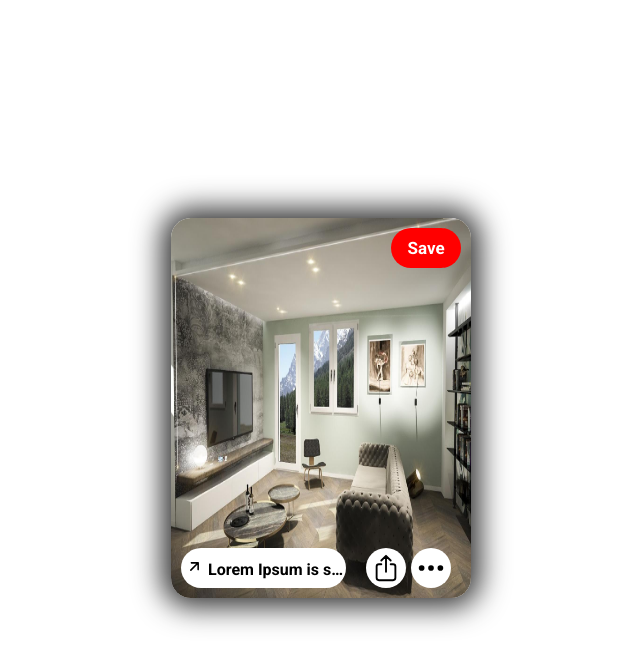
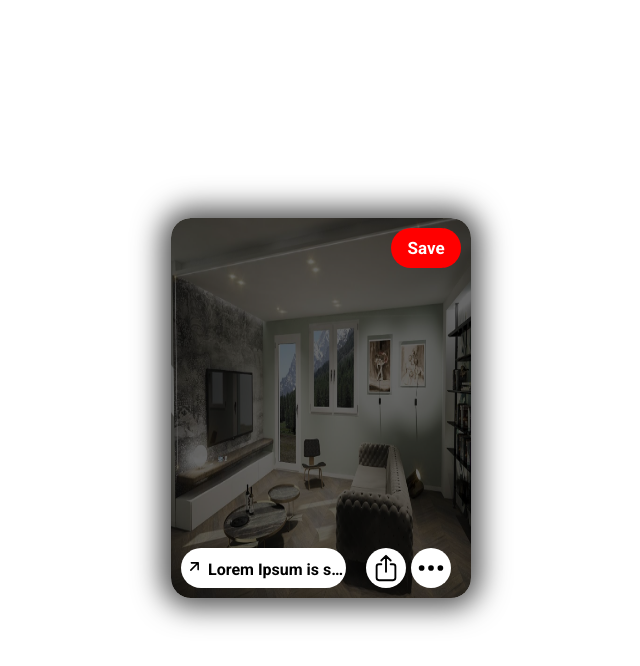
Before and after one commit to WillyWilliam00/ProjectM1D3, a plain HTML site: page index.html in a window 1280 px wide. In both pictures the pointer is over the picture 640 px from the left and 408 px from the top of the page. Shown: the whole page, without its empty margins (319-959 px from the left). Drawn offline with nearby package versions, Linux system fonts and the light colour scheme.

Commit message:
Update style.css

```diff
--- a/assets/css/style.css
+++ b/assets/css/style.css
@@ -2,7 +2,7 @@ body {
     display: flex;
     justify-content: center;
     align-items: center;
-    min-height: 100vh;
+    height: 100vh;
     font-family: 'Roboto', sans-serif;
 
 }
@@ -13,7 +13,8 @@ body {
     border-radius: 20px;
     height: 380px;
     width: 300px;
-    transition: box-shadow 0.2s;
+    -webkit-box-shadow: 0px 0px 29px 9px rgba(0, 0, 0, 0.81);
+    box-shadow: 0px 0px 29px 9px rgba(0, 0, 0, 0.70);
     position: relative;
     user-select: none;
 }
@@ -72,8 +73,8 @@ body {
     font-weight: bold;
 }
 
-.upload,
-.info {
+.upload,.info {
+
 
     position: absolute;
     bottom: 10px;
@@ -97,9 +98,7 @@ body {
 
 }
 
-.info,
-.link,
-.upload {
+.info,.link,.upload {
 
     display: flex;
     justify-content: center;
@@ -109,8 +108,7 @@ body {
 
 }
 
-.info,
-.upload ion-icon {
+.info,.upload ion-icon {
     font-size: 30px;
 }
 
@@ -123,12 +121,13 @@ body {
 
 }
 
-.box:hover {
-    -webkit-box-shadow: 0px 0px 29px 9px rgba(0, 0, 0, 0.81);
-    box-shadow: 0px 0px 29px 9px rgba(0, 0, 0, 0.81);
-}
+
 
 .box:hover .transition {
     transform: translateY(0);
+}
+
+img:hover {
+    filter:brightness(40%);
 
 }
```
